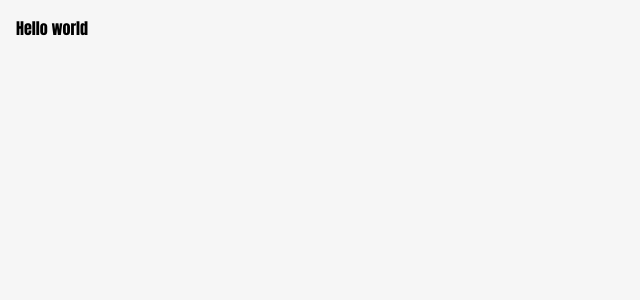
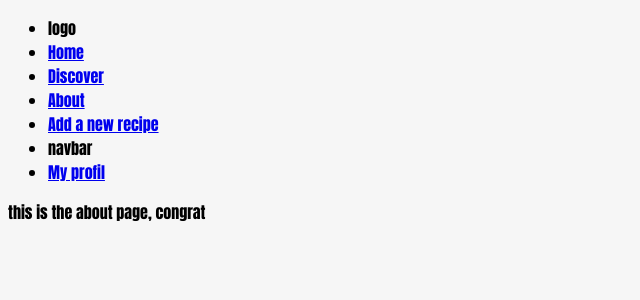
Before and after one commit to CMarchandon/My-Cooking-Book, a React (Vite) app: page /About in a window 1280 px wide. Shown: the top 300 px of the page, without its empty margins (0-640 px from the left). Built offline with nearby package versions, Linux system fonts and the light colour scheme.

Commit message:
the router work!

```diff
--- a/src/App.jsx
+++ b/src/App.jsx
@@ -20,9 +20,25 @@ function App() {
 
   return (
 
-    <body>
-      <p> Hello world</p>
-    </body>
+    //The infamous router, every page is by alpabetical order, if u add want please follow the logic
+
+    <div>
+      <BrowserRouter>
+        <Routes>
+          <Route path="/About" element={<About/>}/>
+          <Route path="/CreateRecipe" element={<CreateRecipe/>}/>
+          <Route path="/Discover" element={<Discover/>}/>
+          <Route path="/EditRecipe" element={<EditRecipe/>}/>
+          <Route index element={<Home/>}/>
+          <Route path="/Home" element={<Home/>}/>
+          <Route path="/MyProfil" element={<MyProfil/>}/>
+          <Route path="/Page404" element={<Page404/>}/>
+          <Route path="/SingleDiscover" element={<SingleDiscover/>}/>
+          <Route path="/SingleRecipe" element={<SingleRecipe/>}/>
+
+        </Routes>
+      </BrowserRouter>
+    </div>
 
   )
 }
--- a/src/component/Header.jsx
+++ b/src/component/Header.jsx
@@ -2,12 +2,12 @@ export default function Header() {
 return (
     <ul>
         <li>logo</li>
-        <li><a href="#">Home</a></li>
-        <li><a href="#">Discover</a></li>
+        <li><a href="/Home">Home</a></li>
+        <li><a href="/Discover">Discover</a></li>
         <li><a href="#">About</a></li>
-        <li><a href="#">Add a new recipe</a></li>
+        <li><a href="/CreateRecipe">Add a new recipe</a></li>
         <li>navbar</li>
-        <li><a href="#">My profil</a></li>
+        <li><a href="/MyProfil">My profil</a></li>
     </ul>
 )
 
```
